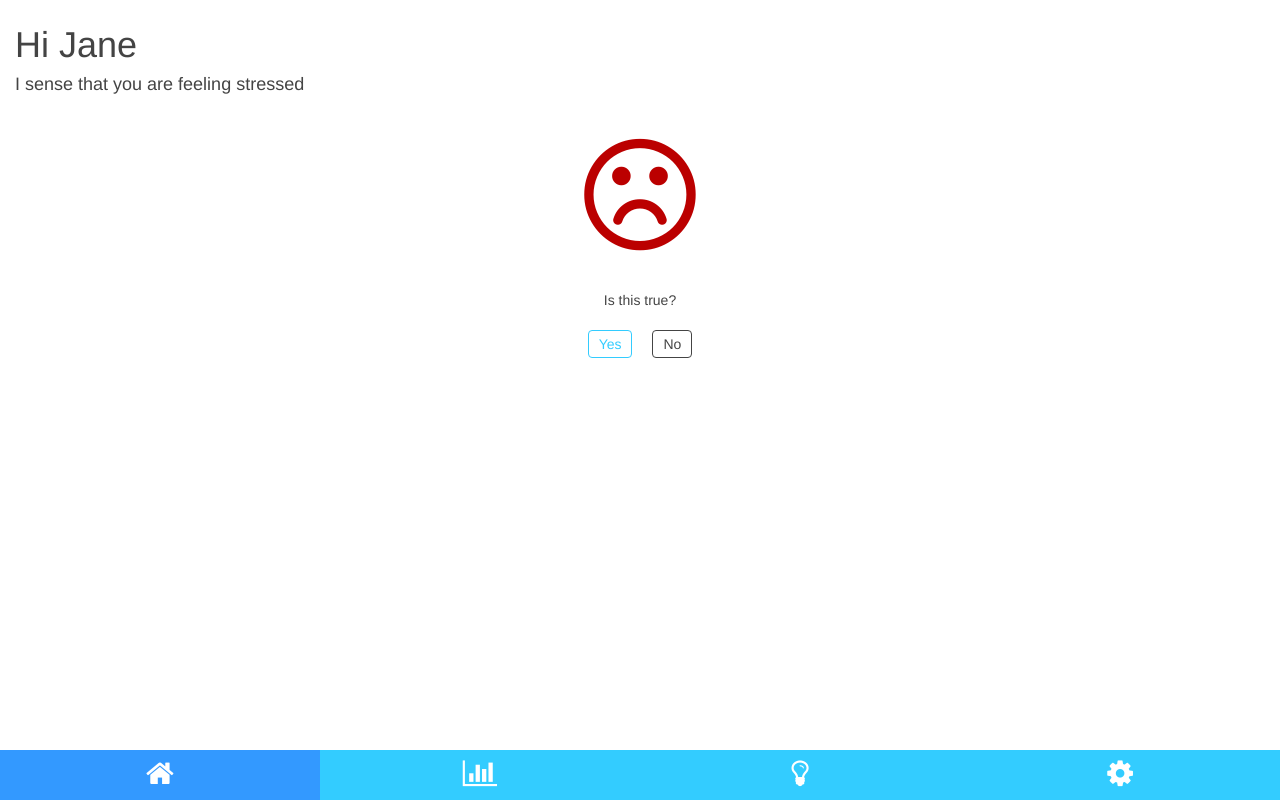
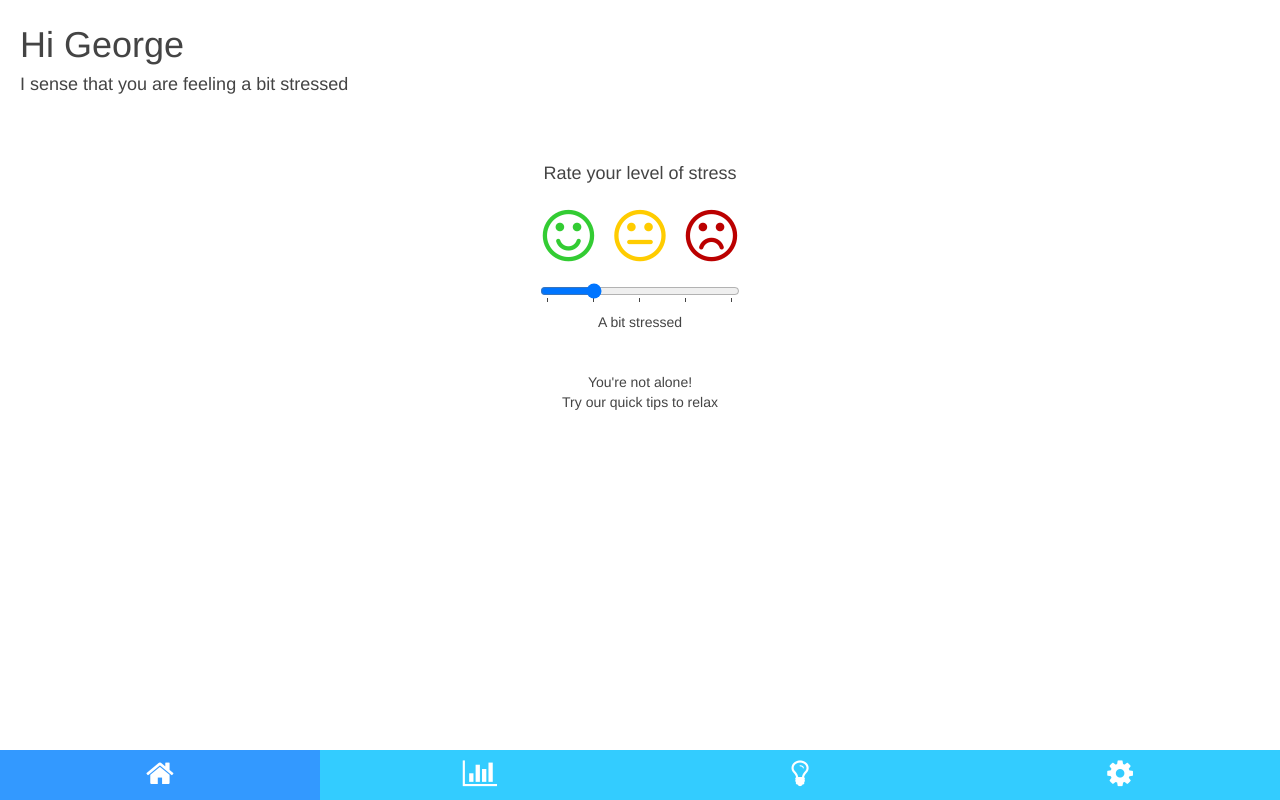
Before and after one commit to HealthHack-SenseS/dashboard, a React app: page / in a window 1280 px wide. Built offline with nearby package versions, Linux system fonts and the light colour scheme.

Commit message:
Final push!

```diff
--- a/src/css/components/_home-page.scss
+++ b/src/css/components/_home-page.scss
@@ -1,5 +1,21 @@
 .home-page__title {
   margin: 10px 0 0;
+}
+
+.home-page__inputs {
+  margin-top: 70px;
+  text-align: center;
+}
+
+.home-page__range {
+  margin: 0 auto 10px;
+  width: 56%;
+  max-width: 200px;
+}
+
+.home-page__tip-suggestion {
+  display: block;
+  margin: 40px auto 0;
 }
 
 .home-page__mood-assessment {
--- a/src/css/components/_mood-incorrect.scss
+++ b/src/css/components/_mood-incorrect.scss
@@ -18,6 +18,10 @@
   text-align: center;
 }
 
+.mood-incorrect__input:last-child {
+  margin-right: 0;
+}
+
 .mood-incorrect__input--good {
   color: $good-mood-color;
 }
--- a/src/css/components/_nav.scss
+++ b/src/css/components/_nav.scss
@@ -22,7 +22,7 @@
 }
 
 .nav__button--highlight {
-  color: $tip-icon-highlight-color;
+  /*color: $tip-icon-highlight-color;*/
 }
 
 .nav__button:hover {
--- a/src/css/layout/_layout.scss
+++ b/src/css/layout/_layout.scss
@@ -4,7 +4,7 @@
 }
 
 .page {
-  padding: 15px;
+  padding: 15px 20px;
 }
 
 .page-anim-enter {
--- a/src/js/components/App.js
+++ b/src/js/components/App.js
@@ -16,12 +16,13 @@ export default class App extends React.Component {
   constructor(props) {
     super(props);
     this.state = {
-      userName: 'Jane',
+      userName: 'George',
       activePage: 'home',
       activeNav: 'home',
       stressDataMinutes: [],
       stressDataHours: [],
-      moodAssessment: 'bad'
+      moodAssessment: 'bad',
+      moodFeedbackLevel: 25
     };
 
     this.handleRateMood = this.handleRateMood.bind(this);
@@ -33,6 +34,7 @@ export default class App extends React.Component {
     this.handleBackToTipsClick = this.handleBackToTipsClick.bind(this);
     this.handleMoodCorrectClick = this.handleMoodCorrectClick.bind(this);
     this.handleMoodIncorrectClick = this.handleMoodIncorrectClick.bind(this);
+    this.handleMoodFeedbackChange = this.handleMoodFeedbackChange.bind(this);
     this.handleRateMood = this.handleRateMood.bind(this);
     this.handleMoodFeedback = this.handleMoodFeedback.bind(this);
     this.handleUserNameChange = this.handleUserNameChange.bind(this);
@@ -93,6 +95,10 @@ export default class App extends React.Component {
 
   handleUserNameChange(event) {
     this.setState({ userName: event.target.value });
+  }
+
+  handleMoodFeedbackChange(event) {
+    this.setState({ moodFeedbackLevel: event.target.value });
   }
 
   handleLoadGraphData() {
@@ -177,6 +183,8 @@ export default class App extends React.Component {
           <HomePage
             userName={this.state.userName}
             moodAssessment={this.state.moodAssessment}
+            moodFeedbackLevel={this.state.moodFeedbackLevel}
+            handleMoodFeedbackChange={this.handleMoodFeedbackChange}
             handleMoodCorrectClick={this.handleMoodCorrectClick}
             handleMoodIncorrectClick={this.handleMoodIncorrectClick}
           />
@@ -194,6 +202,7 @@ export default class App extends React.Component {
           <NavBar
             activePage={this.state.activePage}
             activeNav={this.state.activeNav}
+            moodFeedbackLevel={this.state.moodFeedbackLevel}
             handleNavHomeClick={this.handleNavHomeClick}
             handleNavGraphClick={this.handleNavGraphClick}
             handleNavTipsClick={this.handleNavTipsClick}
--- a/src/js/components/GraphPage.js
+++ b/src/js/components/GraphPage.js
@@ -53,7 +53,7 @@ export default class GraphPage extends React.Component {
         <LineChart
           data={lineMinuteData}
           width='100%'
-          height={150}
+          height={200}
           viewBoxObject={{
             x: 0,
             y: 0,
@@ -65,7 +65,7 @@ export default class GraphPage extends React.Component {
         <LineChart
           data={lineHourData}
           width='100%'
-          height={150}
+          height={200}
           viewBoxObject={{
             x: 0,
             y: 0,
--- a/src/js/components/HomePage.js
+++ b/src/js/components/HomePage.js
@@ -4,42 +4,81 @@ export default class HomePage extends React.Component {
   constructor(props) {
     super(props);
     this.state = {
-
+      message: `I sense that you are feeling a bit stressed`
     };
   }
 
+  componentDidMount() {
+    let stressLevel;
+    let level = this.props.moodFeedbackLevel;
+    if (level >= 0 && level < 20) {
+      stressLevel = 'not at all';
+    } else if (level >= 20 && level < 40) {
+      stressLevel = 'a bit';
+    } else if (level >= 40 && level < 60) {
+      stressLevel = 'moderately';
+    } else if (level >= 60 && level < 80) {
+      stressLevel = 'quite a bit';
+    } else if (level >= 80) {
+      stressLevel = 'very';
+    }
+    let message = `I sense that you are feeling ${stressLevel} stressed`;
+    this.setState({ message })
+  }
+
   render() {
-    let moodAssessment;
+    let stressLevel;
     let message;
-    let icon;
-    switch (this.props.moodAssessment) {
-      case "good":
-        message = "I sense that you are feeling just right";
-        icon = <i className="home-page__mood-good fa fa-smile-o"></i>;
-        break;
-      case "ok":
-        message = "I sense that you are feeling alright";
-        icon = <i className="home-page__mood-ok fa fa-meh-o"></i>;
-        break;
-      case "bad":
-        message = "I sense that you are feeling stressed";
-        icon = <i className="home-page__mood-bad fa fa-frown-o"></i>;
-        break;
+    let level = this.props.moodFeedbackLevel;
+    let stressedMessagePart1 = "You're not alone!";
+    let stressedMessagePart2 = "Try our quick tips to relax";
+    if (level >= 0 && level < 20) {
+      stressLevel = 'not at all';
+      message = 'Glad to hear it, keep it up!';
+    } else if (level >= 20 && level < 40) {
+      stressLevel = 'a bit';
+      message = <span>{stressedMessagePart1}<br/>{stressedMessagePart2}</span>;
+    } else if (level >= 40 && level < 60) {
+      stressLevel = 'moderately';
+      message = <span>{stressedMessagePart1}<br/>{stressedMessagePart2}</span>;
+    } else if (level >= 60 && level < 80) {
+      stressLevel = 'quite a bit';
+      message = <span>{stressedMessagePart1}<br/>{stressedMessagePart2}</span>;
+    } else if (level >= 80) {
+      stressLevel = 'very';
+      message = <span>{stressedMessagePart1}<br/>{stressedMessagePart2}</span>;
     }
+
 
     return (
       <div className="page home-page">
         <h1 className="home-page__title">Hi {this.props.userName}</h1>
-        <h4>{message}</h4>
-        <div className="home-page__mood-rating">
-          {icon}
-        </div>
-        <div className="home-page__mood-feedback">
-          Is this true?
-          <div className="home-page__mood-feedback-buttons">
-            <div className="button home-page__mood-correct" onClick={this.props.handleMoodCorrectClick}>Yes</div>
-            <div className="button home-page__mood-incorrect" onClick={this.props.handleMoodIncorrectClick}>No</div>
+        <h4>{this.state.message}</h4>
+        <div className="home-page__inputs">
+          <h4>Rate your level of stress</h4>
+          <div>
+            <div className="mood-incorrect__input mood-incorrect__input--good">
+              <i className="fa fa-smile-o"></i>
+            </div>
+            <div className="mood-incorrect__input mood-incorrect__input--ok">
+              <i className="fa fa-meh-o"></i>
+            </div>
+            <div className="mood-incorrect__input mood-incorrect__input--bad">
+              <i className="fa fa-frown-o"></i>
+            </div>
           </div>
+          <div className="home-page__range">
+            <input type="range" value={this.props.moodFeedbackLevel} onChange={this.props.handleMoodFeedbackChange} step="25" list="steplist"/>
+            <datalist id="steplist">
+              <option>0</option>
+              <option>25</option>
+              <option>50</option>
+              <option>75</option>
+              <option>100</option>
+            </datalist>
+          </div>
+          <span>{stressLevel[0].toUpperCase() + stressLevel.substr(1)} stressed</span>
+          <span className="home-page__tip-suggestion">{message}</span>
         </div>
       </div>
     );
--- a/src/js/components/NavBar.js
+++ b/src/js/components/NavBar.js
@@ -11,6 +11,11 @@ export default class NavBar extends React.Component {
   }
 
   render() {
+    let highlightIcon = false;
+    if (this.props.activePage === 'home' && this.props.moodFeedbackLevel >= 20) {
+      highlightIcon = true;
+    }
+
     return (
       <div className="nav__container">
         <NavButton
@@ -29,6 +34,7 @@ export default class NavBar extends React.Component {
         />
         <NavButton
           navLabel="tips"
+          highlightIcon={highlightIcon}
           activePage={this.props.activePage}
           activeNav={this.props.activeNav}
           iconClass="fa fa-lightbulb-o"
--- a/src/js/components/NavButton.js
+++ b/src/js/components/NavButton.js
@@ -7,7 +7,7 @@ export default class NavButton extends React.Component {
       navClass += "--active";
     }
 
-    if (this.props.navLabel === 'tips' && this.props.activePage === 'mood-correct') {
+    if (this.props.highlightIcon) {
       navClass += " nav__button--highlight"
     }
 
--- a/src/js/components/TipsPage.js
+++ b/src/js/components/TipsPage.js
@@ -19,12 +19,20 @@ export default class TipsPage extends React.Component {
           onClick={this.props.handleMusicTipClick}
         />
         <TipPreview
-          title="Watch some TV"
+          title="Watch some videos"
           iconClass="fa fa-television"
         />
         <TipPreview
-          title="Spend time with friends"
+          title="Connect with friends"
           iconClass="fa fa-users"
+        />
+        <TipPreview
+          title="Read"
+          iconClass="fa fa-book"
+        />
+        <TipPreview
+          title="Get active"
+          iconClass="fa fa-futbol-o"
         />
       </div>
     );
```
